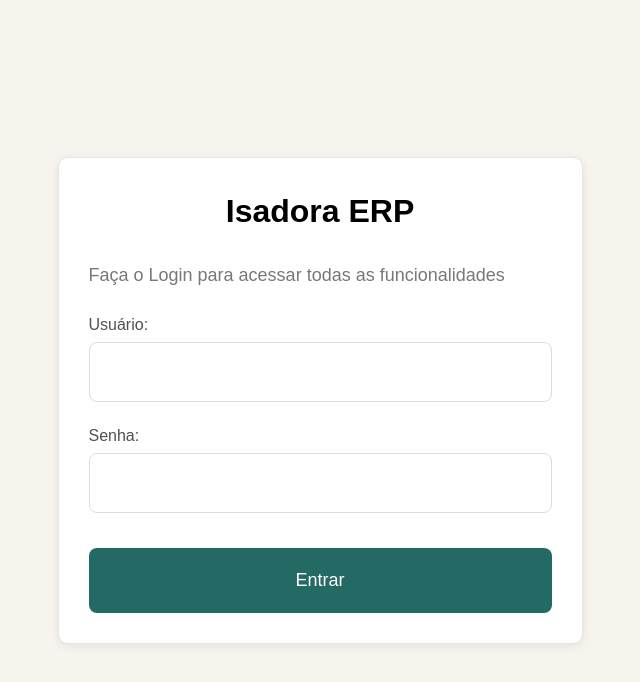
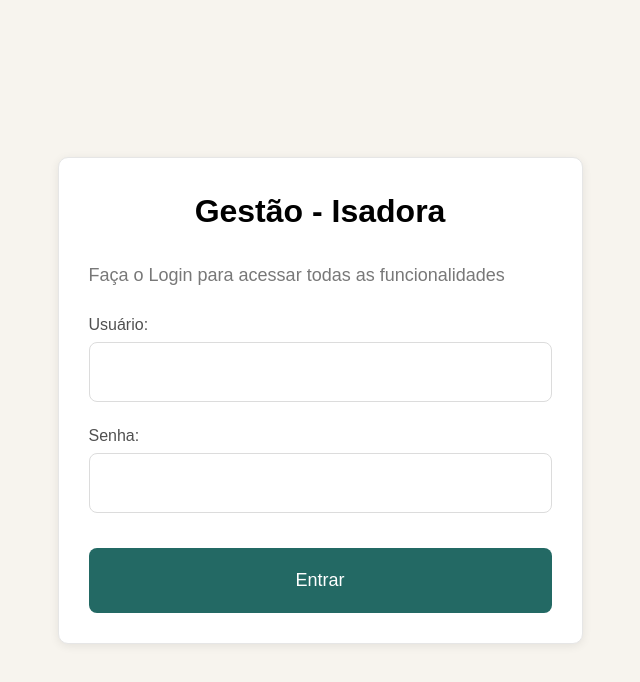
Before and after one commit to christiandessanti/GestaoIsadora, a plain HTML site: page login.html in a window 1280 px wide. Shown: the whole page, without its empty margins (320-960 px from the left). Drawn offline with Linux system fonts and the light colour scheme.

Commit message:
Ajustes semânticos na tela de login

```diff
--- a/login.html
+++ b/login.html
@@ -10,11 +10,11 @@
 
 <body>
 
-    <div class="login-container">
+    <main class="login-container">
 
-        <h1>Isadora ERP</h1>
+        <h1> Gestão - Isadora </h1>
 
-        <h2>Faça o Login para acessar todas as funcionalidades</h2>
+        <p>Faça o Login para acessar todas as funcionalidades</p>
 
         <form>
 
@@ -28,7 +28,7 @@
 
         </form>
 
-    </div>
+    </main>
 
 </body>
 </html>
--- a/style.css
+++ b/style.css
@@ -34,7 +34,7 @@ h1 {
     text-align: center;
 }
 
-h2 {
+.login-container p {
     margin: 0 0 30px;
 
     font-size: 18px;
```
